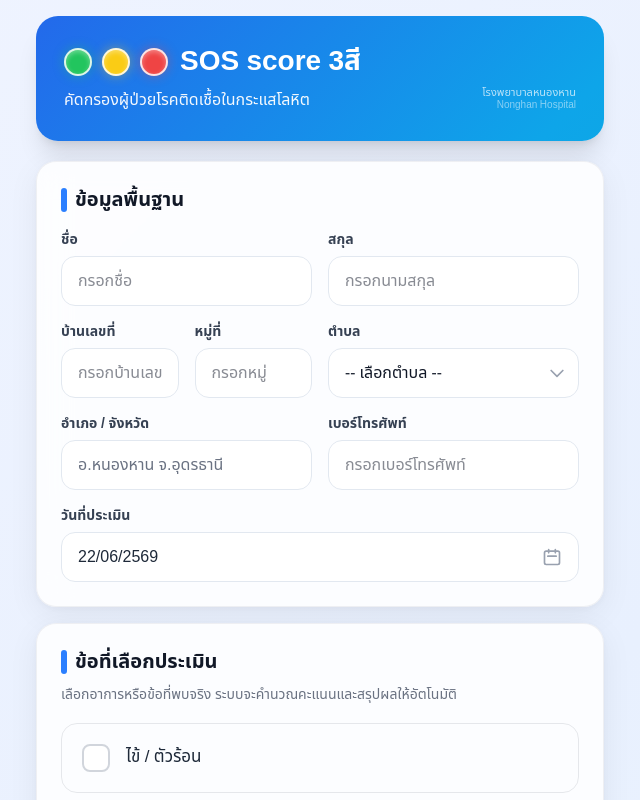
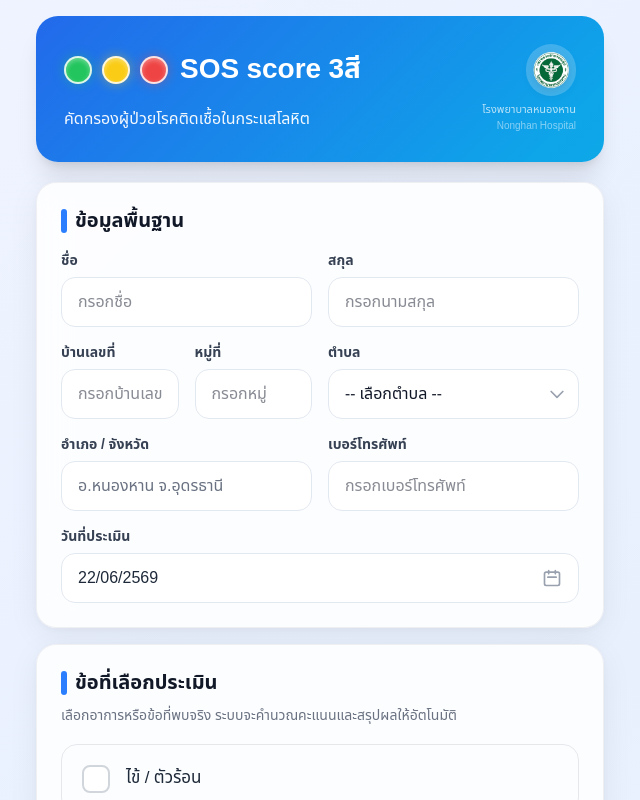
Before and after one commit to gusmalllex-alt/nhh-asm-screen, a Next.js app: page /nhh-asm-screen/ in a window 1280 px wide. Shown: the top 800 px of the page, without its empty margins (320-960 px from the left). Built offline with nearby package versions, Linux system fonts and the light colour scheme; a web font is replaced by a local one.

Commit message:
feat: add hospital logo to the header

```diff
--- a/src/components/Header.tsx
+++ b/src/components/Header.tsx
@@ -1,11 +1,13 @@
 'use client';
 
-import React from 'react';
+import Image from 'next/image';
+import logoImg from '../../logo.png';
 
 export default function Header() {
   return (
     <div className="hero-gradient rounded-[22px] p-5 sm:p-7 text-white shadow-xl mb-5">
-      <div className="flex items-center gap-3 mb-2">
+      <div className="flex items-center justify-between mb-2">
+        <div className="flex items-center gap-3">
           <div className="flex items-center gap-2.5">
             <span className="traffic-dot green" />
             <span className="traffic-dot yellow" />
@@ -15,15 +17,28 @@ export default function Header() {
             SOS score 3สี
           </h1>
         </div>
+
+        {/* Logo at the top right */}
+        <div className="hidden sm:block">
+          <Image src={logoImg} alt="Logo" width={50} height={50} className="drop-shadow-md rounded-full bg-white/20 p-1" />
+        </div>
+      </div>
+
       <div className="flex items-center justify-between">
         <p className="text-[15px] sm:text-[16px] opacity-95 leading-relaxed">
           คัดกรองผู้ป่วยโรคติดเชื้อในกระแสโลหิต
         </p>
+        <div className="flex items-center gap-3">
           <div className="text-right">
-          <div className="text-[11px] opacity-70 leading-none">
+            <div className="text-[11px] opacity-70 leading-none mb-1">
               โรงพยาบาลหนองหาน
             </div>
             <div className="text-[10px] opacity-50">Nonghan Hospital</div>
+          </div>
+          {/* Logo for mobile view (shows at bottom right) */}
+          <div className="sm:hidden">
+            <Image src={logoImg} alt="Logo" width={36} height={36} className="drop-shadow-md rounded-full bg-white/20 p-1" />
+          </div>
         </div>
       </div>
     </div>
```
Also changed, not shown: logo.png (added). Lines whose indentation alone changed are shown as unchanged.
